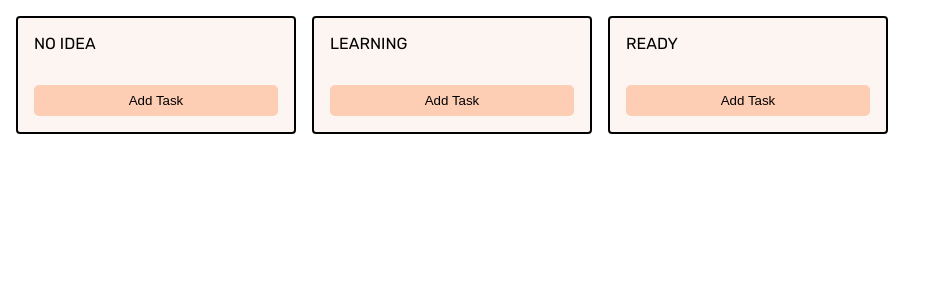
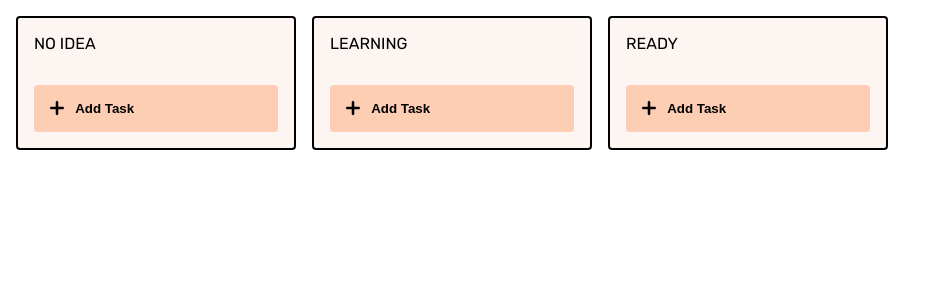
Before and after one commit to mariangz/learning-app, a React (Create React App) app: page / in a window 1280 px wide. Shown: the top 300 px of the page, without its empty margins (0-935 px from the left). Built offline with nearby package versions, Linux system fonts and the light colour scheme; the HTML template or start-up script is replaced by a standard one.

Commit message:
style: improve button add task

```diff
--- a/src/AppForm.js
+++ b/src/AppForm.js
@@ -1,3 +1,4 @@
+import plus from './images/plus.svg';
 export default function AppForm(props) {
   const {
     entry,
@@ -36,7 +37,8 @@ export default function AppForm(props) {
   } else {
     btn = (
       <button onClick={onShowInputClick} className='AddCardButton__btn' id={id}>
-        Add Task
+        <img src={plus} className='AddCardButton__icon' alt='' />
+        <p className='AddCardButton__text'>Add Task</p>
       </button>
     );
   }
--- a/src/Column.js
+++ b/src/Column.js
@@ -1,7 +1,7 @@
 export default function Column({ title, tasksList, children }) {
   return (
     <div className='column'>
-			<h1 className='column__title'>{title}</h1>
+      <h2 className='column__title'>{title}</h2>
       <div className='column__body'>
         <ul>{tasksList}</ul>
       </div>
--- a/src/index.css
+++ b/src/index.css
@@ -71,8 +71,12 @@ li {
   cursor: pointer;
   color: #000;
   background-color: var(--peach);
-  border-radius: 5px;
+  border-radius: 4px;
   width: 100%;
+  text-align: left;
+  display: flex;
+  gap: 0.7rem;
+  padding: 1rem;
 }
 
 .AddCardButton__btn:focus,
@@ -103,3 +107,11 @@ li {
 .validation-msg {
   color: red;
 }
+
+.AddCardButton__icon {
+  width: 14px;
+}
+
+.AddCardButton__text {
+  font-weight: 600;
+}
```
Also changed, not shown: src/images/plus.svg (added). Lines whose indentation alone changed are shown as unchanged.
